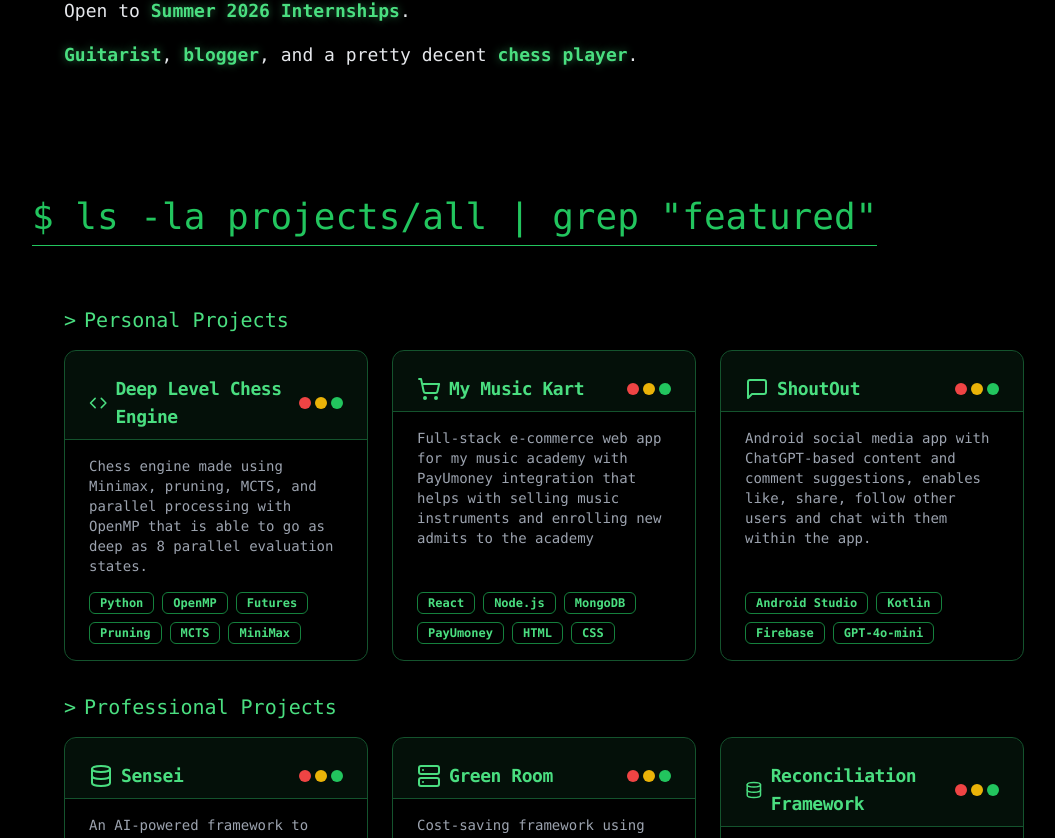
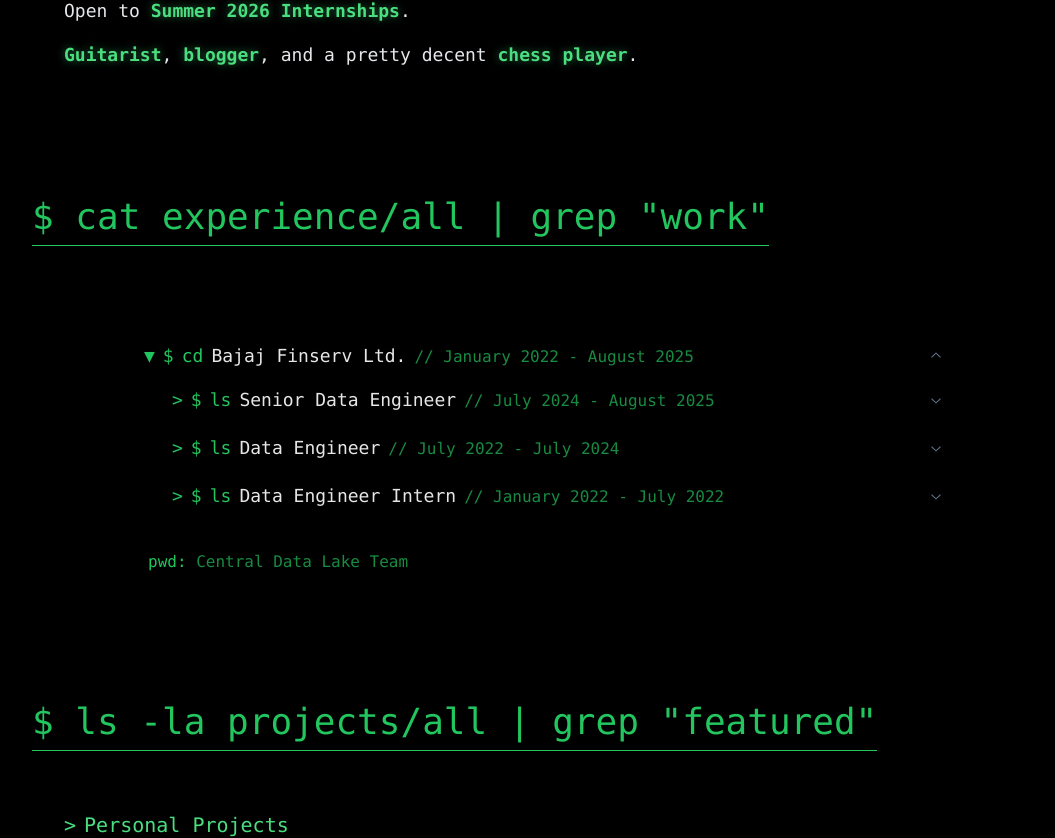
Before and after one commit to shubham1592/terminal-portfolio, a React (Vite) app: page / in a window 1280 px wide. Shown: the part 1140-1978 px from the top of the page, without its empty margins (96-1151 px from the left). Built offline with nearby package versions, Linux system fonts and the light colour scheme.

Commit message:
added experience section - nested

```diff
--- /dev/null
+++ b/src/components/ExperienceSection.tsx
@@ -0,0 +1,132 @@
+import React from "react";
+import { motion } from "framer-motion";
+import {
+  Accordion,
+  AccordionContent,
+  AccordionItem,
+  AccordionTrigger,
+} from "./ui/accordion";
+import { Badge } from "@/components/ui/badge";
+
+interface ExperienceRoleProps {
+  title: string;
+  date: string;
+  items: React.ReactNode[];
+  badges: string[];
+  value: string;
+}
+
+const ExperienceRole: React.FC<ExperienceRoleProps> = ({ title, date, items, badges, value }) => (
+  <AccordionItem value={value} className="border-none">
+    <AccordionTrigger className="hover:no-underline group py-2 transition-all duration-300">
+      <div className="flex items-baseline space-x-2 text-lg w-full">
+        <span className={`text-green-500 shrink-0 transition-transform duration-300 group-data-[state=open]:rotate-90`}>&gt;</span>
+        <span className="text-green-500 shrink-0">$</span>
+        <span className="text-green-500 shrink-0">ls</span>
+        <span className="text-white/90 group-hover:text-green-300">{title}</span>
+        <span className="text-green-500/70 text-base ml-1">//{" "}{date}</span>
+      </div>
+    </AccordionTrigger>
+    <AccordionContent>
+      <motion.div
+        initial={{ opacity: 0, height: 0 }}
+        animate={{ opacity: 1, height: "auto" }}
+        exit={{ opacity: 0, height: 0 }}
+        transition={{ duration: 0.2 }}
+        className="pl-7 ml-2 border-l border-green-900/30 mt-1 mb-2"
+      >
+        <ul className="list-none space-y-3 text-white/90 text-base">
+          {items.map((item, index) => (
+            <li key={index} className="flex items-start space-x-2">
+              <span className="text-green-500 mt-1">▹</span>
+              <span>{item}</span>
+            </li>
+          ))}
+        </ul>
+        <div className="flex flex-wrap gap-2 mt-4">
+          {badges.map((tech, index) => (
+            <Badge
+              key={index}
+              variant="outline"
+              className="bg-black/50 border-green-700 text-green-400 font-mono text-xs hover:bg-green-900/20"
+            >
+              {tech}
+            </Badge>
+          ))}
+        </div>
+      </motion.div>
+    </AccordionContent>
+  </AccordionItem>
+);
+
+const ExperienceSection = () => {
+  return (
+    <section className="w-full max-w-[800px] mx-auto font-mono">
+      <h2 className="text-3xl mb-12 text-green-500 font-mono"> </h2>
+      <Accordion type="single" className="space-y-4" defaultValue="bajaj-finserv">
+        <AccordionItem value="bajaj-finserv" className="border-none">
+          <AccordionTrigger className="hover:no-underline group py-2">
+            <div className="flex items-baseline space-x-2 text-lg w-full">
+              <span className="text-green-500 shrink-0">▼</span>
+              <span className="text-green-500 shrink-0">$</span>
+              <span className="text-green-500 shrink-0">cd</span>
+              <span className="text-white/90 group-hover:text-green-300">Bajaj Finserv Ltd.</span>
+              <span className="text-green-500/70 text-base ml-1">//  January 2022 - August 2025</span>
+            </div>
+          </AccordionTrigger>
+
+          <AccordionContent>
+            <div className="pl-7 space-y-1">
+              <Accordion type="multiple" className="space-y-1">
+                <ExperienceRole
+                  value="bajaj-senior"
+                  title="Senior Data Engineer"
+                  date="July 2024 - August 2025"
+                  items={[
+                    <>Developed <span className="text-green-400">AI-powered PDF pipeline</span> with <span className="text-green-400">OCR + DMS API</span>; enabled structured insights from <span className="text-green-400">100K+ documents</span>.</>,
+                    <>Led <span className="text-green-400">automation</span> of month-end workflows, reducing processing time by <span className="text-green-400">67%</span> and eliminating manual intervention.</>,
+                    <>Built <span className="text-green-400">SENSEI</span>: A <span className="text-green-400">Gen AI-powered KT platform</span> for personalized learning paths, accelerating onboarding by <span className="text-green-400">80%</span>.</>,
+                    <>Developed <span className="text-green-400">"Green Room"</span>: a data compliance project enhancing data security by over <span className="text-green-400">95%</span>.</>
+                  ]}
+                  badges={["AI/ML", "Python", "OCR", "DMS", "Automation", "Gen AI", "Data Security"]}
+                />
+
+                <ExperienceRole
+                  value="bajaj-engineer"
+                  title="Data Engineer"
+                  date="July 2022 - July 2024"
+                  items={[
+                    <>Developed <span className="text-green-400">robust ETL framework</span> using <span className="text-green-400">ADF + Databricks</span> for Oracle to Data Lake ingestion.</>,
+                    <>Implemented <span className="text-green-400">daily job</span> on <span className="text-green-400">serverless cluster</span> for vector embedding & chatbot integration using <span className="text-green-400">Azure OpenAI</span>.</>,
+                    <>Optimized <span className="text-green-400">data migration</span> by <span className="text-green-400">50%</span> using <span className="text-green-400">PySpark</span> and <span className="text-green-400">Spark SQL</span>.</>,
+                    <>Developed an <span className="text-green-400">Alert-Framework</span> minimizing <span className="text-green-400">80%</span> downtime of Oracle GoldenGate processes.</>
+                  ]}
+                  badges={["ETL", "ADF", "Databricks", "Azure OpenAI", "PySpark", "Spark SQL", "Oracle"]}
+                />
+
+                <ExperienceRole
+                  value="bajaj-intern"
+                  title="Data Engineer Intern"
+                  date="January 2022 - July 2022"
+                  items={[
+                    <>Built <span className="text-green-400">JSON parsing framework</span> to support audit teams in validating critical report data.</>,
+                    <>Developed <span className="text-green-400">data reconciliation tools</span> to verify quality and quantity of data between Oracle sources and Data Lake.</>,
+                    <>Created <span className="text-green-400">Power BI dashboards</span> using <span className="text-green-400">SQL Server</span> to visualize real-time operational metrics, improving decision-making efficiency.</>
+                  ]}
+                  badges={["JSON", "Python", "Oracle", "Data Lake", "Power BI", "SQL Server", "Data Validation"]}
+                />
+              </Accordion>
+            </div>
+          </AccordionContent>
+        </AccordionItem>
+      </Accordion>
+
+      <div className="mt-4 text-base pl-1">
+        <span className="text-green-500">pwd:</span>{" "}
+        <span className="text-green-500/70">Central Data Lake Team</span>
+      </div>
+    </section>
+  );
+};
+
+export default ExperienceSection;
--- a/src/components/home.tsx
+++ b/src/components/home.tsx
@@ -5,6 +5,7 @@ import ProjectsSection from "./ProjectsSection";
 import TechStackSection from "./TechStackSection";
 import ContactSection from "./ContactSection";
 import BeyondCodeSection from "./BeyondCodeSection";
+import ExperienceSection from "./ExperienceSection";
 
 const Home = () => {
   // Animation variants for sections
@@ -121,8 +122,20 @@ const Home = () => {
         </div>
       </motion.section>
 
-
-
+      {/* Experience Section */}
+      <motion.section
+        id="experience"
+        className="py-16 px-4 md:px-8 lg:px-16 max-w-6xl mx-auto"
+        initial="hidden"
+        whileInView="visible"
+        viewport={{ once: true, amount: 0.1 }}
+        variants={sectionVariants}
+      >
+        <h2 className="text-3xl md:text-4xl mb-10 border-b border-green-500 pb-2 inline-block">
+          $ cat experience/all | grep "work"
+        </h2>
+        <ExperienceSection />
+      </motion.section>
 
       {/* Projects Section */}
       <motion.section
@@ -228,6 +241,20 @@ const Home = () => {
           </li>
           <li>
             <a
+              href="#experience"
+              onClick={(e) => {
+                e.preventDefault();
+                document
+                  .getElementById("experience")
+                  ?.scrollIntoView({ behavior: "smooth" });
+              }}
+              className="hover:text-green-300 hover:shadow-[0_0_8px_rgba(0,255,0,0.5)] transition-all duration-200 ease-in-out hover:transform hover:-translate-y-1 hover:scale-125 inline-block px-1 rounded cursor-pointer"
+            >
+              Experience
+            </a>
+          </li>
+          <li>
+            <a
               href="#projects"
               onClick={(e) => {
                 e.preventDefault();
```
